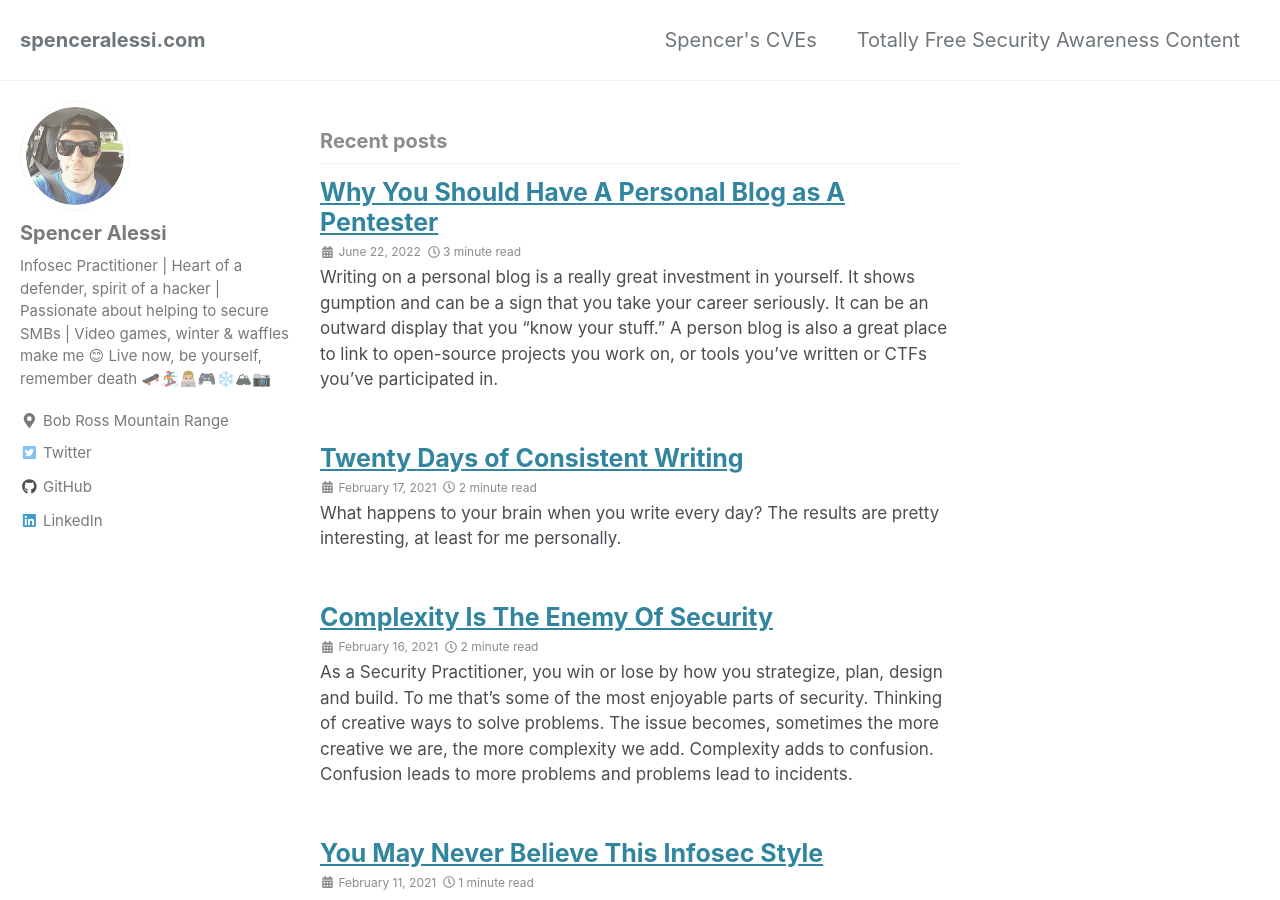
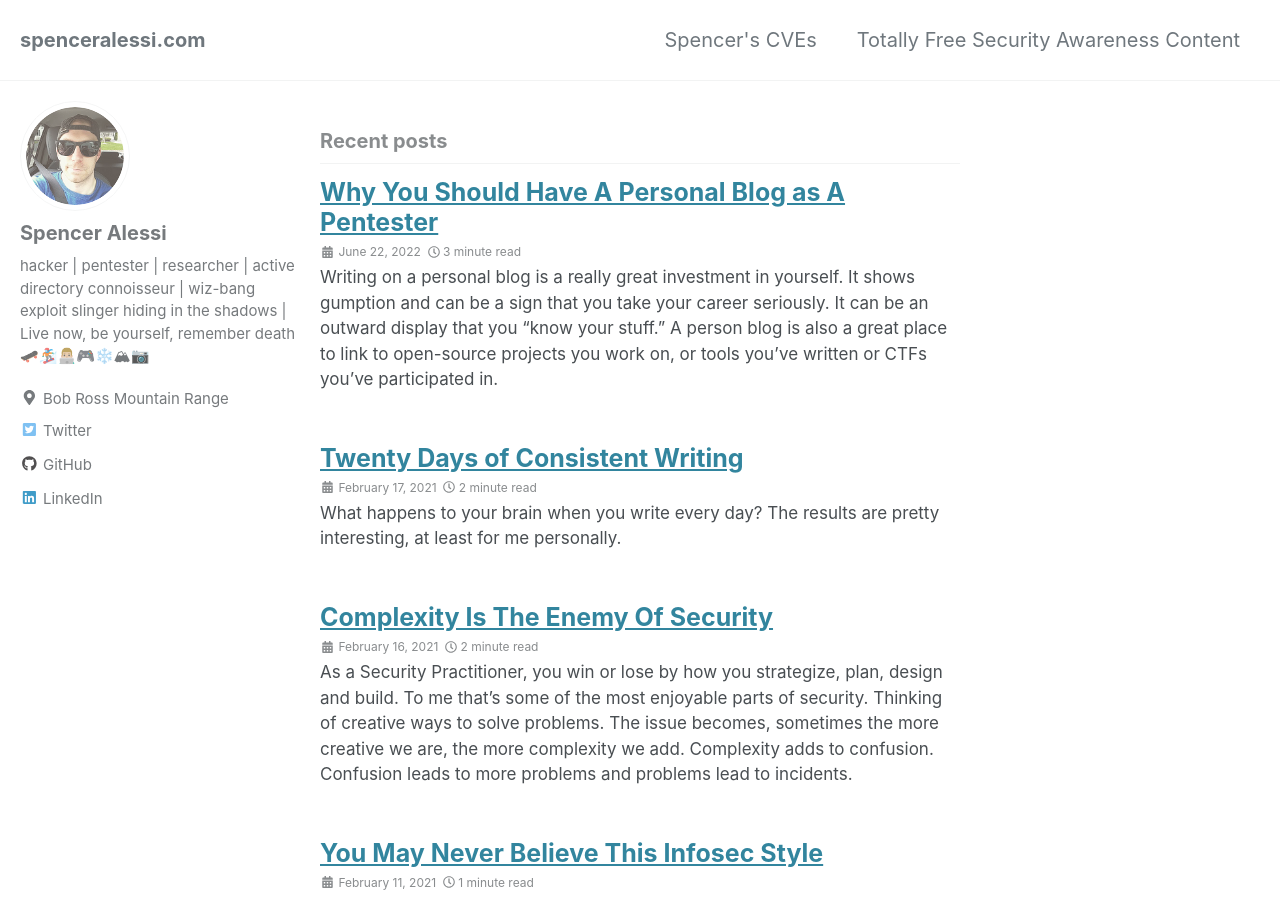
Before and after one commit to techspence/techspence.github.io, a Jekyll site: the page built from index.html, in a window 1280 px wide and 900 px high. Built offline with Jekyll 4.4.1, drawn with Linux system fonts in a browser that asks for light colours; cached includes are drawn as plain includes; the list of posts is cut into pages by our own code.

Commit message:
Update _config.yml

```diff
--- a/_config.yml
+++ b/_config.yml
@@ -108,7 +108,7 @@ analytics:
 author:
   name             : "Spencer Alessi"
   avatar           : "/assets/img/logo.png"
-  bio              : "Infosec Practitioner | Heart of a defender, spirit of a hacker | Passionate about helping to secure SMBs | Video games, winter & waffles make me 😊 Live now, be yourself, remember death 🛹🏂👨🏼‍💻🎮❄️🏔📷"
+  bio              : "hacker | pentester | researcher | active directory connoisseur | wiz-bang exploit slinger hiding in the shadows | Live now, be yourself, remember death 🛹🏂👨🏼‍💻🎮❄️🏔📷"
   location         : "Bob Ross Mountain Range"
   #email            : ""
   links:
```
